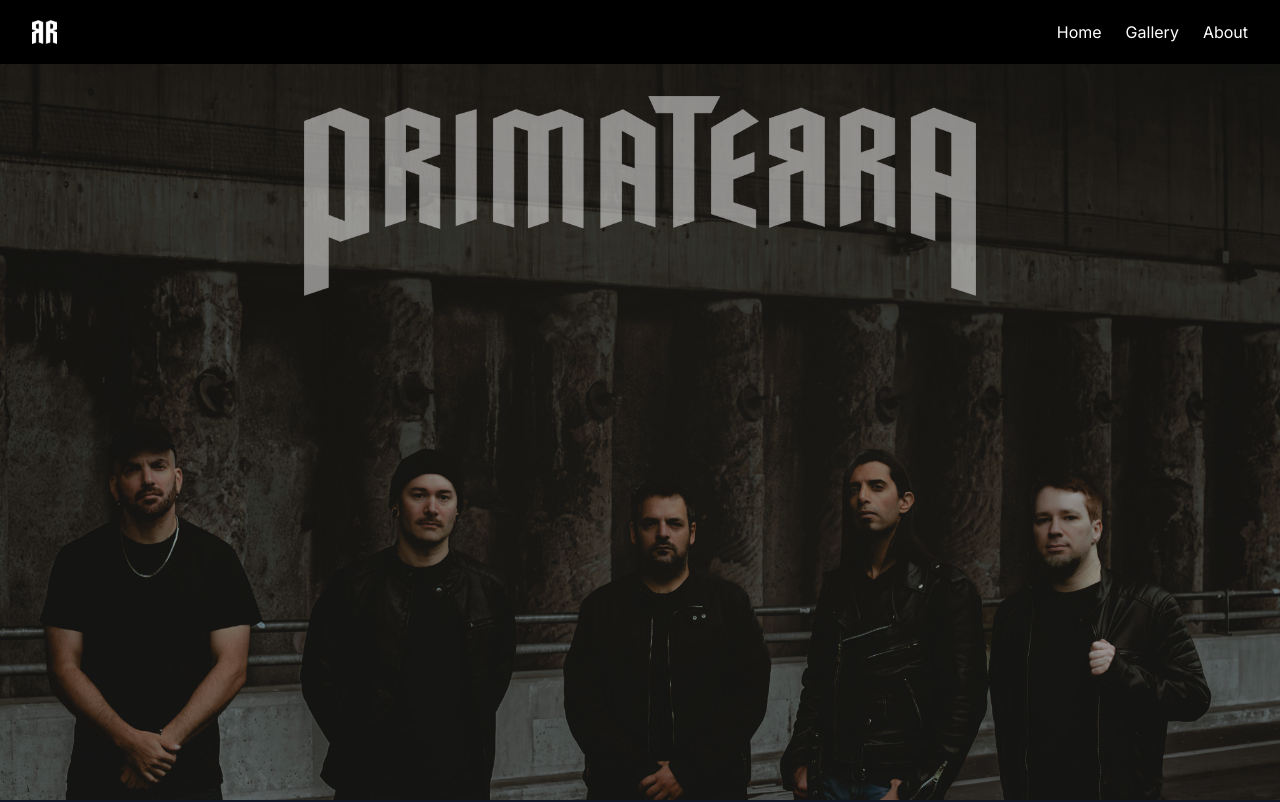
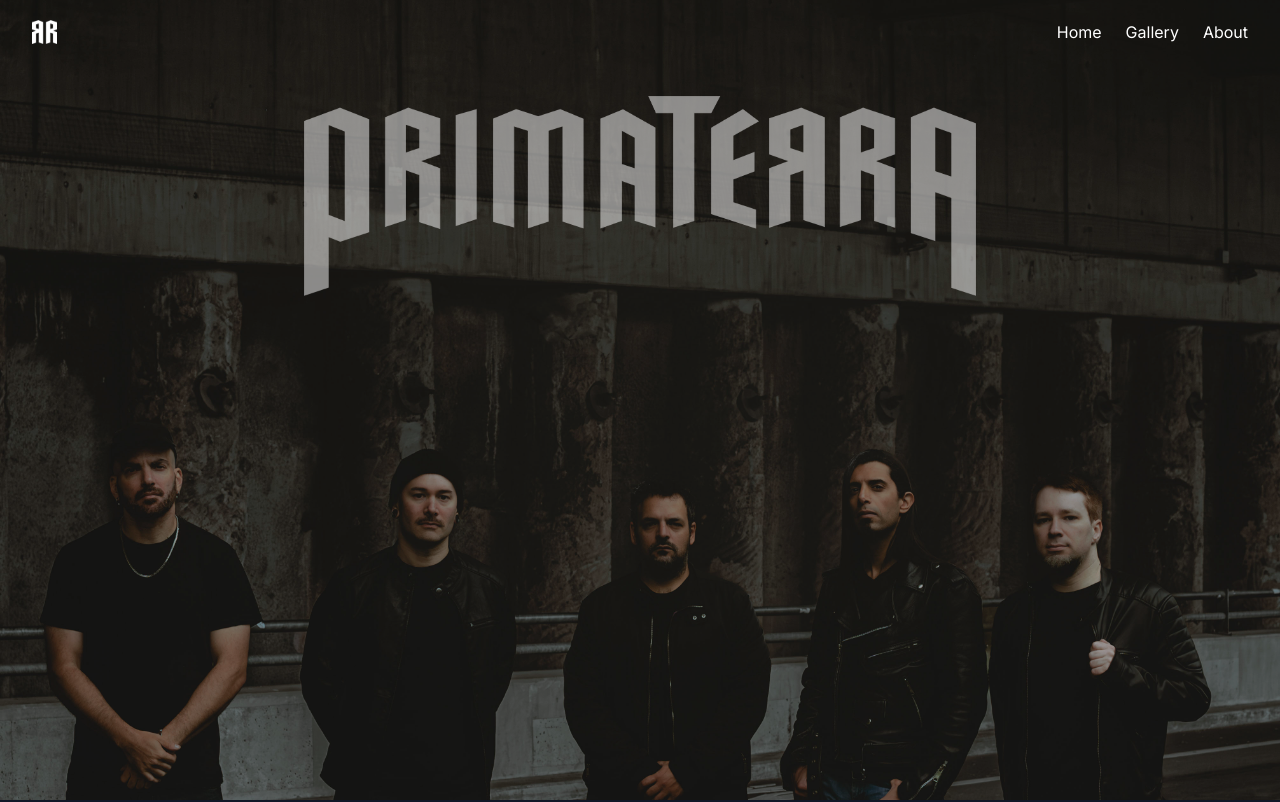
Before and after one commit to admin-primaterra/website, a Next.js app: page / in a window 1280 px wide. Shown: the top 802 px of the page. Built offline with nearby package versions, Linux system fonts and the light colour scheme.

Commit message:
navbar style.

```diff
--- a/src/components/Navbar.tsx
+++ b/src/components/Navbar.tsx
@@ -1,14 +1,34 @@
+'use client'; // required if using Next.js App Router
+
+import { useEffect, useState } from 'react';
 import Link from 'next/link';
 
-// Define the Navbar component
 export default function Navbar() {
+  const [scrolled, setScrolled] = useState(false);
+
+  useEffect(() => {
+    const handleScroll = () => {
+      // When user scrolls more than 50px down, set navbar as "scrolled"
+      setScrolled(window.scrollY > 50);
+    };
+
+    window.addEventListener('scroll', handleScroll);
+    return () => window.removeEventListener('scroll', handleScroll);
+  }, []);
+
   return (
-    <nav className="fixed top-0 left-0 right-0 bg-black bg-opacity-90 backdrop-blur-sm z-10">
+    <nav
+      className={`fixed top-0 left-0 right-0 z-10 transition-colors duration-500 ${
+        scrolled
+          ? 'bg-black/80'
+          : 'bg-transparent'
+      }`}
+    >
       <div className="max-w-7xl mx-auto px-4 sm:px-6 lg:px-8">
         <div className="flex justify-between items-center h-16">
 
-          {/* Logo/Brand Name */}
-          <Link href="/" className="text-white text-2xl font-extrabold tracking-wider hover:text-gray-400 transition">
+          {/* Logo */}
+          <Link href="/" className="flex items-center">
             <img
               src="/logo.png"
               alt="Band Logo"
@@ -27,7 +47,7 @@
             <Link href="/about" className="text-white hover:text-red-500 transition duration-150">
               About
             </Link>
-            {/* Add more links here like /tour or /contact */}
+            {/* Add more links here */}
           </div>
         </div>
       </div>
```
